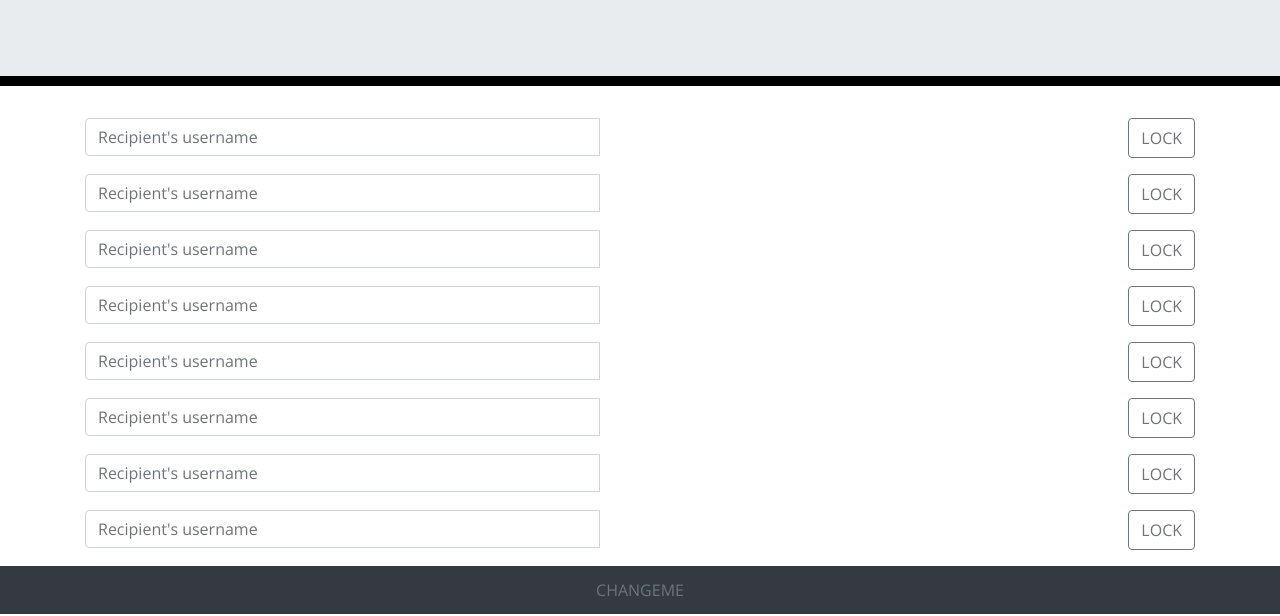
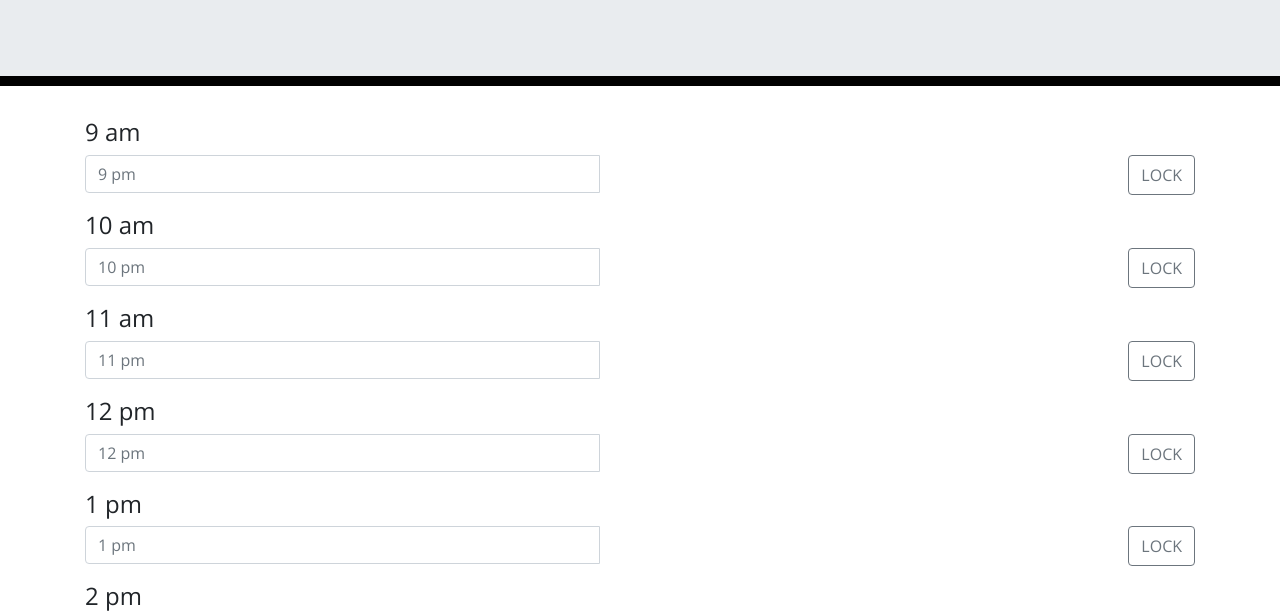
Before and after one commit to StevenSJones/work-Day-Scheduler, a plain HTML site: page index.html in a window 1280 px wide. Shown: the part 182-798 px from the top of the page. Drawn offline with nearby package versions, Linux system fonts and the light colour scheme.

Commit message:
html formatting as well as adding header4's and placeholder change.

```diff
--- a/index.html
+++ b/index.html
@@ -32,8 +32,9 @@
 
   <div class="container">
     <!-- 9 am  -->
+    <h4 > 9 am </h4>
     <div class="card, input-group mb-3">
-      <input type="text" class="form-control" placeholder="Recipient's username" aria-label="9 am"
+      <input type="text" class="form-control" placeholder="9 pm" aria-label="9 am"
        aria-describedby="button-addon2" />
       <div class="card-body"></div>
       <button class="btn btn-outline-secondary" type="button" id="button-addon2" onclick="test(0)">
@@ -41,8 +42,9 @@
       </button>
     </div>
     <!-- 10 am  -->
+    <h4 id="center"> 10 am </h4>
     <div class="card, input-group mb-3">
-      <input type="text" class="form-control" placeholder="Recipient's username" aria-label="10 am"
+      <input type="text" class="form-control" placeholder="10 pm" aria-label="10 am"
        aria-describedby="button-addon2" />
       <div class="card-body"></div>
       <button class="btn btn-outline-secondary" type="button" id="button-addon2" onclick="test(1)">
@@ -50,8 +52,9 @@
       </button>
     </div>
     <!-- 11 am  -->
+    <h4 > 11 am </h4>
     <div class="card, input-group mb-3">
-      <input type="text" class="form-control" placeholder="Recipient's username" aria-label="11 am"
+      <input type="text" class="form-control" placeholder="11 pm" aria-label="11 am"
        aria-describedby="button-addon2" />
       <div class="card-body"></div>
       <button class="btn btn-outline-secondary" type="button" id="button-addon2" onclick="test(2)">
@@ -59,8 +62,9 @@
       </button>
     </div>
     <!-- 12 pm  -->
+    <h4> 12 pm </h4>
     <div class="card, input-group mb-3">
-      <input type="text" class="form-control" placeholder="Recipient's username" aria-label="12 am"
+      <input type="text" class="form-control" placeholder="12 pm" aria-label="12 am"
        aria-describedby="button-addon2" />
       <div class="card-body"></div>
       <button class="btn btn-outline-secondary" type="button" id="button-addon2" onclick="test(3)">
@@ -68,8 +72,9 @@
       </button>
     </div>
     <!-- 1 pm  -->
+    <h4> 1 pm </h4>
     <div class="card, input-group mb-3">
-      <input type="text" class="form-control" placeholder="Recipient's username" aria-label="1 pm"
+      <input type="text" class="form-control" placeholder="1 pm" aria-label="1 pm"
        aria-describedby="button-addon2" />
       <div class="card-body"></div>
       <button class="btn btn-outline-secondary" type="button" id="button-addon2" onclick="test(4)">
@@ -77,8 +82,9 @@
       </button>
     </div>
     <!-- 2 pm -->
+    <h4> 2 pm </h4>
     <div class="card, input-group mb-3">
-      <input type="text" class="form-control" placeholder="Recipient's username" aria-label="2 pm"
+      <input type="text" class="form-control" placeholder="2 pm" aria-label="2 pm"
        aria-describedby="button-addon2" />
       <div class="card-body"></div>
       <button class="btn btn-outline-secondary" type="button" id="button-addon2" onclick="test(5)">
@@ -86,8 +92,9 @@
       </button>
     </div>
     <!-- 3 pm  -->
+    <h4> 3 pm </h4>
     <div class="card, input-group mb-3">
-      <input type="text" class="form-control" placeholder="Recipient's username" aria-label="3 pm"
+      <input type="text" class="form-control" placeholder="3 pm" aria-label="3 pm"
        aria-describedby="button-addon2" />
       <div class="card-body"></div>
       <button class="btn btn-outline-secondary" type="button" id="button-addon2" onclick="test(6)">
@@ -95,8 +102,9 @@
       </button>
     </div>
     <!-- 4 pm  -->
+    <h4> 4 pm </h4>
     <div class="card, input-group mb-3">
-      <input type="text" class="form-control" placeholder="Recipient's username" aria-label="4 pm"
+      <input type="text" class="form-control" placeholder="4 pm" aria-label="4 pm"
        aria-describedby="button-addon2" />
       <div class="card-body"></div>
       <button class="btn btn-outline-secondary" type="button" id="button-addon2" onclick="test(7)">
@@ -115,6 +123,7 @@
 </footer>
 
 <script src="https://code.jquery.com/jquery-3.4.1.min.js"></script>
+<!--link to moment.js-->
 <script src="https://cdnjs.cloudflare.com/ajax/libs/moment.js/2.24.0/moment.min.js"></script>
 <script src="script.js"></script>
 
```
